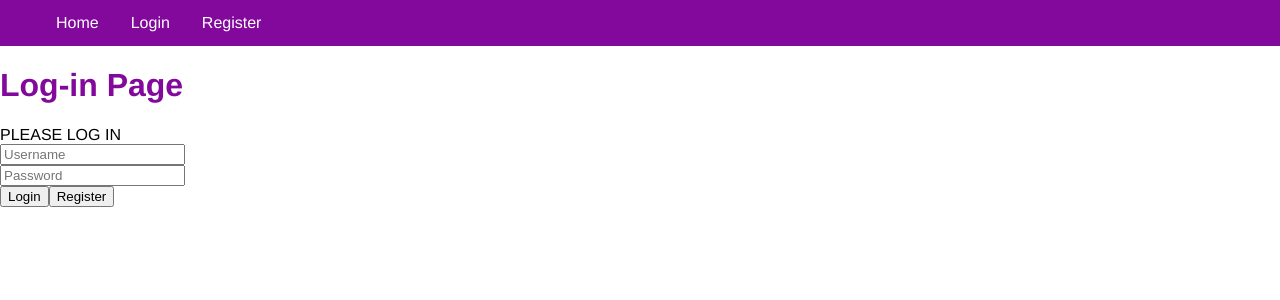
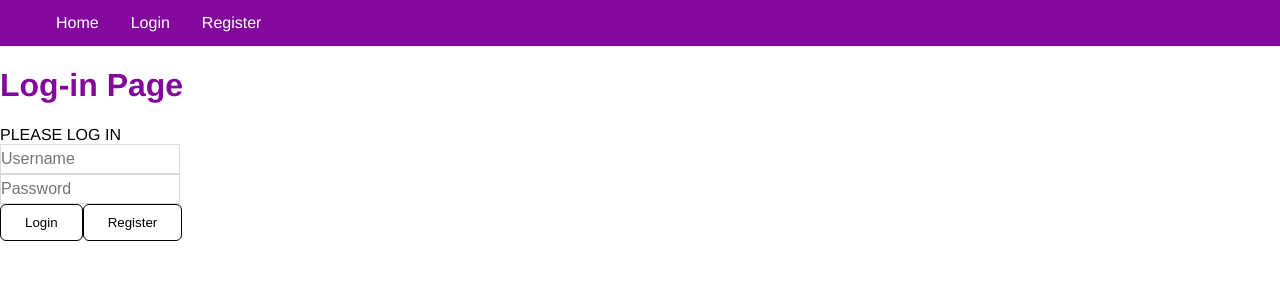
Before and after one commit to maxi-p/marketplace, a React (Create React App) app in the folder frontend/: page /login in a window 1280 px wide. Shown: the top 300 px of the page. Built offline with nearby package versions, Linux system fonts and the light colour scheme.

Commit message:
cleaning up login a bit

```diff
--- a/frontend/src/App.css
+++ b/frontend/src/App.css
@@ -38,8 +38,7 @@ section {
 
 .search,.search-Bar,.search-box {
   border-radius: 20px;
-  text-align: center;
-
+  text-align: center
 }
 
 .search-Button {
@@ -59,8 +58,41 @@ section {
   color: #fff
 }
 
+.buttons {
+  background-color: #fff;
+  border: none;
+  border-radius: 6px;
+  color: #000;
+  display: inline-block;
+  padding: 10px 24px;
+
+  text-align: center;
+  text-decoration: none;
+  transition-duration: .4s;
+  border: 1px solid black; /* Green */
+
+}
+
+.buttons:hover {
+  background-color: #c739e6;
+  color: #fff
+}
+
 .search-Bar {
   width: 90%
+}
+
+input[type=text], input[type=password] {
+  padding: 0;
+  height: 30px;
+  position: relative;
+  left: 0;
+  outline: none;
+  border: 1px solid #cdcdcd;
+  border-color: rgba(0, 0, 0, .15);
+  background-color: white;
+  font-size: 16px;
+  width: 180px;
 }
 
 .posts-list {
@@ -234,4 +266,4 @@ a {
   z-index: 2147483647
 }
 
-/*# sourceMappingURL=main.f63cc198.css.map*/
+/*# sourceMappingURL=main.df0dc071.css.map*/
```
